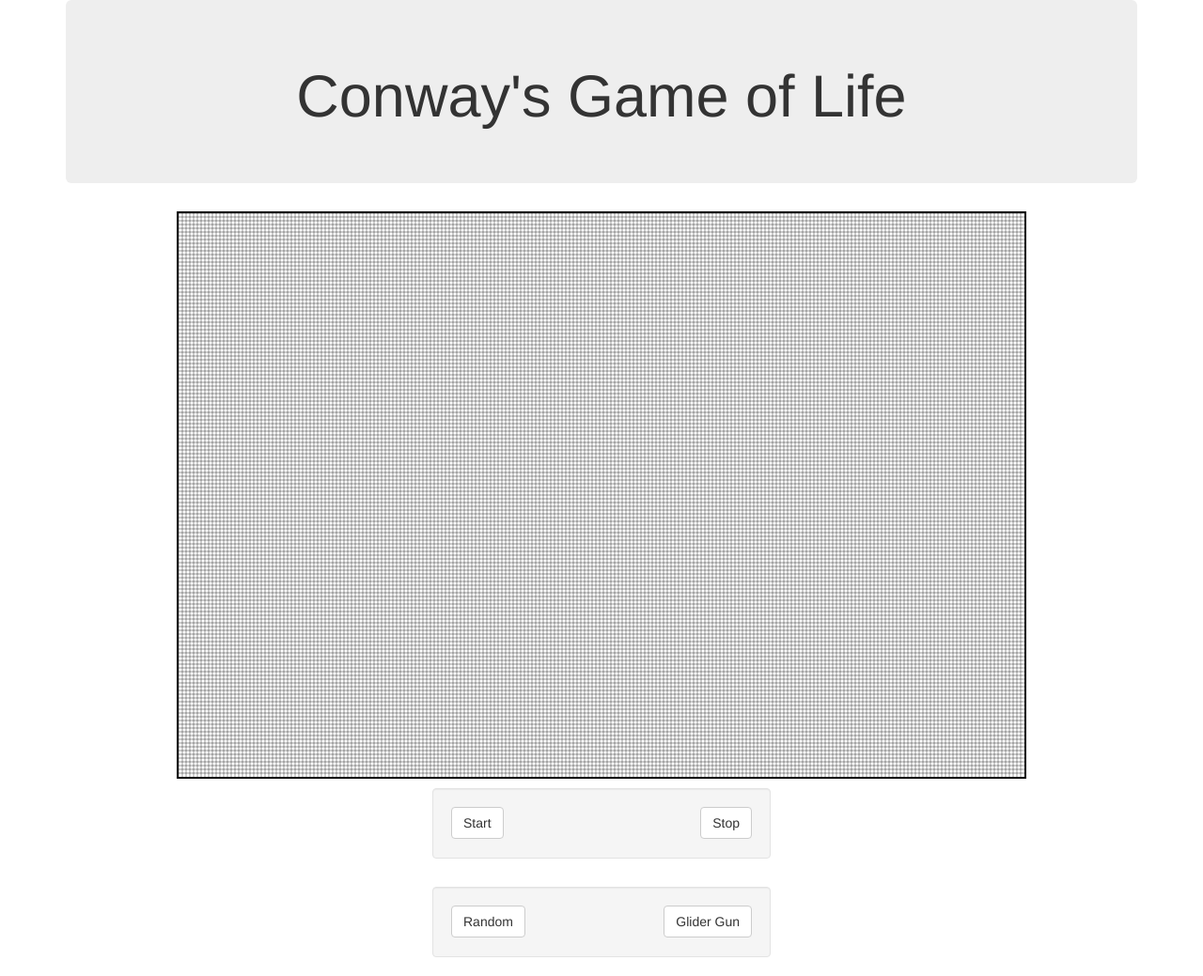
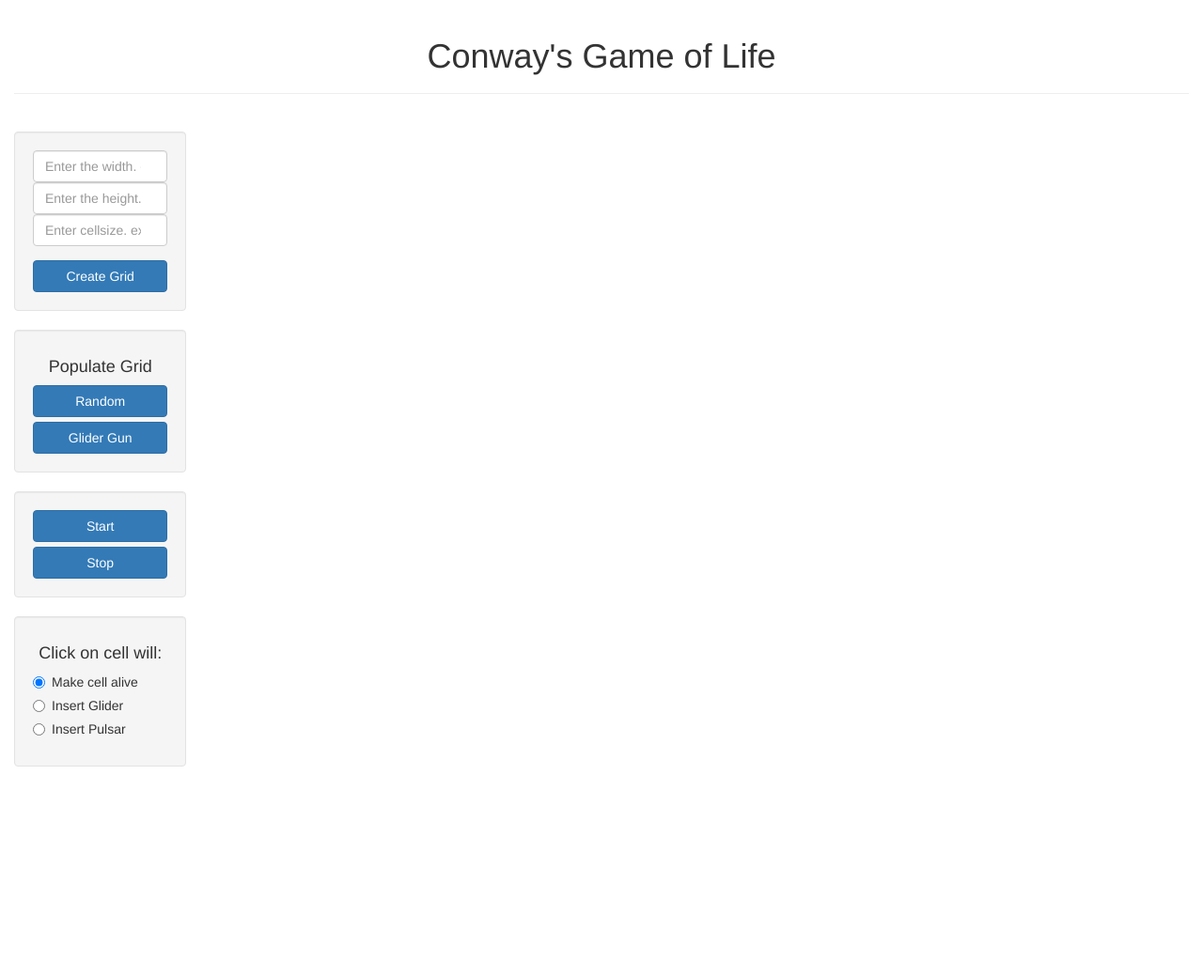
Before and after one commit to janek-b/game-of-life, a plain HTML site: page index.html in a window 1280 px wide. Shown: the whole page at 94% size. After the commit the page ends 836 px from the top, so only its background shows below. Drawn offline with nearby package versions, Linux system fonts and the light colour scheme.

Commit message:
add option to change shape that is inserted on click. add option to set custom size for grid and cellsize. improve page layout

```diff
--- a/css/styles.css
+++ b/css/styles.css
@@ -8,7 +8,6 @@ h1 {
   text-align: center;
 }
 
-.well {
-  margin-top: 10px;
-  height: 75px;
+h4 {
+  text-align: center;
 }
--- a/index.html
+++ b/index.html
@@ -8,28 +8,63 @@
     <title>Conway's game of life</title>
   </head>
   <body>
-    <div class="container">
-      <div class="jumbotron">
-        <h1>Conway's Game of Life</h1>
-      </div>
+    <div class="container-fluid">
       <div class="row">
-        <canvas id="canvas" width="900" height="600"></canvas>
-      </div>
-      <div class="row">
-        <div class="col-md-4 col-md-offset-4">
-          <div class="well">
-            <button type="button" class="btn btn-default pull-left" id="start">Start</button>
-            <button type="button" class="btn btn-default pull-right" id="stop">Stop</button>
+        <div class="col-md-12">
+          <div class="page-header">
+            <h1>Conway's Game of Life</h1>
           </div>
         </div>
       </div>
       <div class="row">
-        <div class="col-md-4 col-md-offset-4">
+        <br>
+        <div class="col-md-2">
           <div class="well">
-            <button type="button" class="btn btn-default pull-left" id="random">Random</button>
-            <button type="button" class="btn btn-default pull-right" id="glidergun">Glider Gun</button>
+            <form id="canvasForm">
+              <div class="form-group">
+                <input type="number" id="width" class="form-control" placeholder="Enter the width. ex. 900">
+                <input type="number" id="height" class="form-control" placeholder="Enter the height. ex. 600">
+                <input type="number" id="cellSize" class="form-control" placeholder="Enter cellsize. ex. 1-10">
+              </div>
+              <button type="submit" class="btn btn-primary btn-block" name="button">Create Grid</button>
+            </form>
+          </div>
+          <div class="well">
+            <h4>Populate Grid</h4>
+            <button type="button" class="btn btn-primary btn-block" id="random">Random</button>
+            <button type="button" class="btn btn-primary btn-block" id="glidergun">Glider Gun</button>
+          </div>
+          <div class="well">
+            <button type="button" class="btn btn-primary btn-block" id="start">Start</button>
+            <button type="button" class="btn btn-primary btn-block" id="stop">Stop</button>
+          </div>
+          <div class="well">
+            <h4>Click on cell will:</h4>
+            <div class="radio">
+              <label>
+                <input type="radio" name="onClick" value="cell" checked>
+                Make cell alive
+              </label>
+            </div>
+            <div class="radio">
+              <label>
+                <input type="radio" name="onClick" value="glider">
+                Insert Glider
+              </label>
+            </div>
+            <div class="radio">
+              <label>
+                <input type="radio" name="onClick" value="pulsar">
+                Insert Pulsar
+              </label>
+            </div>
           </div>
         </div>
+        <div class="col-md-8" id="canvasCol">
+          <!-- <canvas id="canvas" width="900" height="600"></canvas> -->
+        </div>
+      </div>
+      <div class="row">
       </div>
     </div>
   </body>
--- a/js/scripts.js
+++ b/js/scripts.js
@@ -84,6 +84,10 @@ function processLife() {
 // arrays of [x, y] coordinates of live cells for shapes
 var gliderGun = [[2,6],[2,7],[3,6],[3,7],[12,6],[12,7],[12,8],[13,5],[13,9],[14,4],[14,10],[15,4],[15,10],[16,7],[17,5],[17,9],[18,6],[18,7],[18,8],[19,7],[22,4],[22,5],[22,6],[23,4],[23,5],[23,6],[24,3],[24,7],[26,2],[26,3],[26,7],[26,8],[36,4],[36,5],[37,4],[37,5]];
 var glider = [[1,1],[1,2],[2,1],[2,3],[3,1]];
+var pulsar = [[1,2],[1,3],[1,4],[2,1],[2,6],[3,1],[3,6],[4,1],[4,6],[6,2],[6,3],[6,4],
+[1,-2],[1,-3],[1,-4],[2,-1],[2,-6],[3,-1],[3,-6],[4,-1],[4,-6],[6,-2],[6,-3],[6,-4],
+[-1,2],[-1,3],[-1,4],[-2,1],[-2,6],[-3,1],[-3,6],[-4,1],[-4,6],[-6,2],[-6,3],[-6,4],
+[-1,-2],[-1,-3],[-1,-4],[-2,-1],[-2,-6],[-3,-1],[-3,-6],[-4,-1],[-4,-6],[-6,-2],[-6,-3],[-6,-4]]
 
 function randomStart() {
   emptyStart(currentLife);
@@ -113,26 +117,39 @@ function initializeShape(shape) {
 
 // Front-End
 $(function() {
+  function initializeGame(cellSizeInput) {
     var canvas = document.getElementById('canvas');
     var ctx = canvas.getContext('2d');
     canvas.addEventListener("mousedown", getPosition, false);
 
     var width = canvas.width;
     var height = canvas.height;
-  var cellSize = 4;
+    var cellSize = cellSizeInput;
     var gridLineWidth = cellSize/10;
     gridWidth = width/cellSize;
     gridHeight = height/cellSize;
     ctx.lineWidth = gridLineWidth;
 
     function getPosition(event) {
-    var x = Math.floor((event.pageX - canvas.offsetLeft)/cellSize);
-    var y = Math.floor((event.pageY - canvas.offsetTop)/cellSize);
+      var rect = canvas.getBoundingClientRect();
+      var x = Math.floor((event.clientX - rect.left)/cellSize);
+      var y = Math.floor((event.clientY - rect.top)/cellSize);
 
+      var onClick = $("input:radio[name=onClick]:checked").val();
+      if (onClick === "glider") {
         var newGlider = glider.map(function(cell) {
           return [cell[0] + x, cell[1] + y];
         });
         insertShape(newGlider);
+      } else if (onClick === "cell") {
+        var cell = [[x, y]];
+        insertShape(cell);
+      } else if (onClick === "pulsar") {
+        var newPulsar = pulsar.map(function(cell) {
+          return [cell[0] + x, cell[1] + y];
+        });
+        insertShape(newPulsar);
+      }
       drawLife(currentLife);
     }
 
@@ -177,7 +194,7 @@ $(function() {
     var startGame;
 
     $("#start").click(function() {
-    startGame = setInterval(start, 50);
+      startGame = setInterval(start, 70);
     });
 
     $("#stop").click(function() {
@@ -193,4 +210,15 @@ $(function() {
       randomStart(gridWidth, gridHeight);
       drawLife(currentLife);
     });
+
+  };
+
+  $("#canvasForm").submit(function() {
+    event.preventDefault();
+    var width = parseInt($("input#width").val())
+    var height = parseInt($("input#height").val())
+    var cellSize = parseInt($("input#cellSize").val())
+    $("#canvasCol").html("<canvas id='canvas' width='"+width+"' height='"+height+"'></canvas>")
+    initializeGame(cellSize);
+  })
 });
```
Lines whose indentation alone changed are shown as unchanged.
